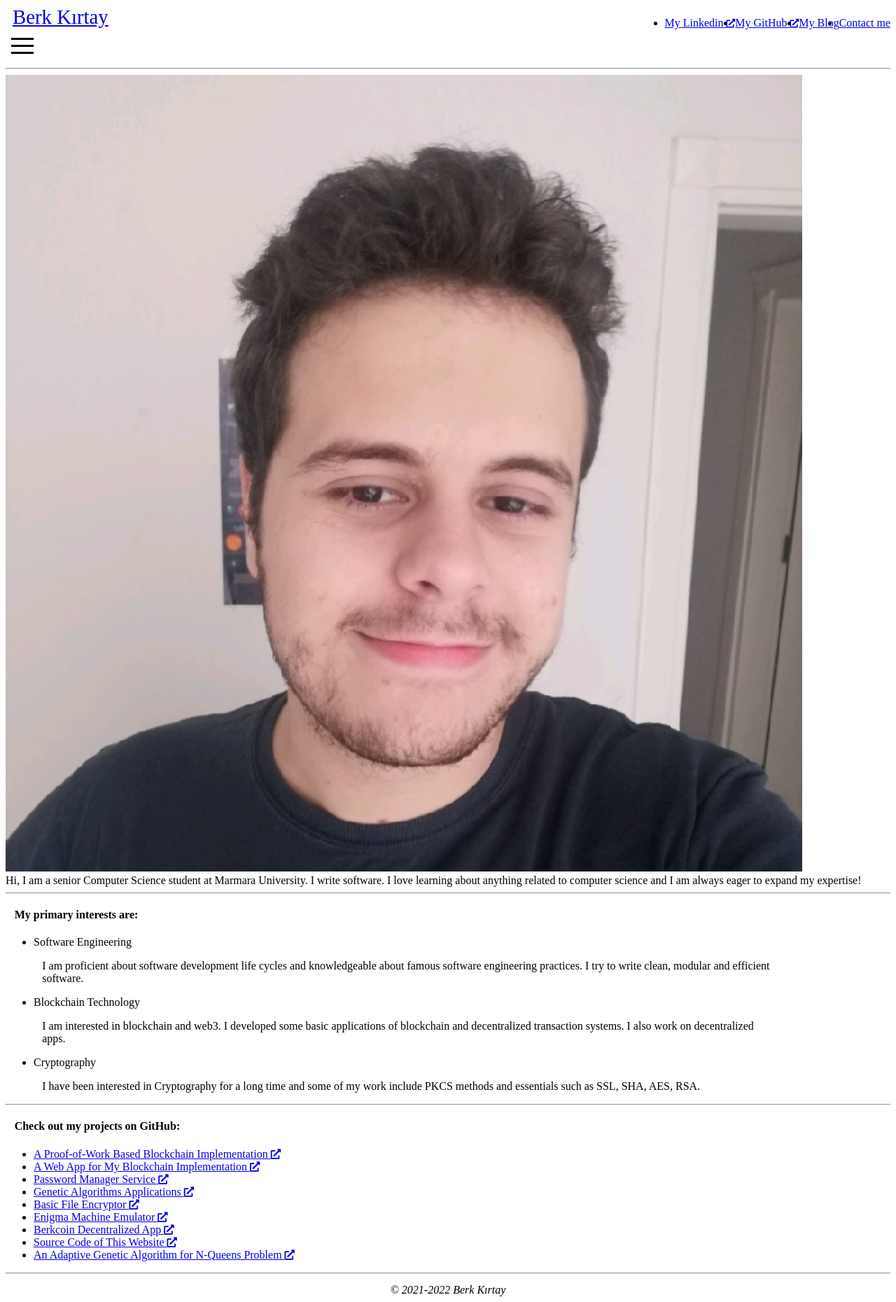
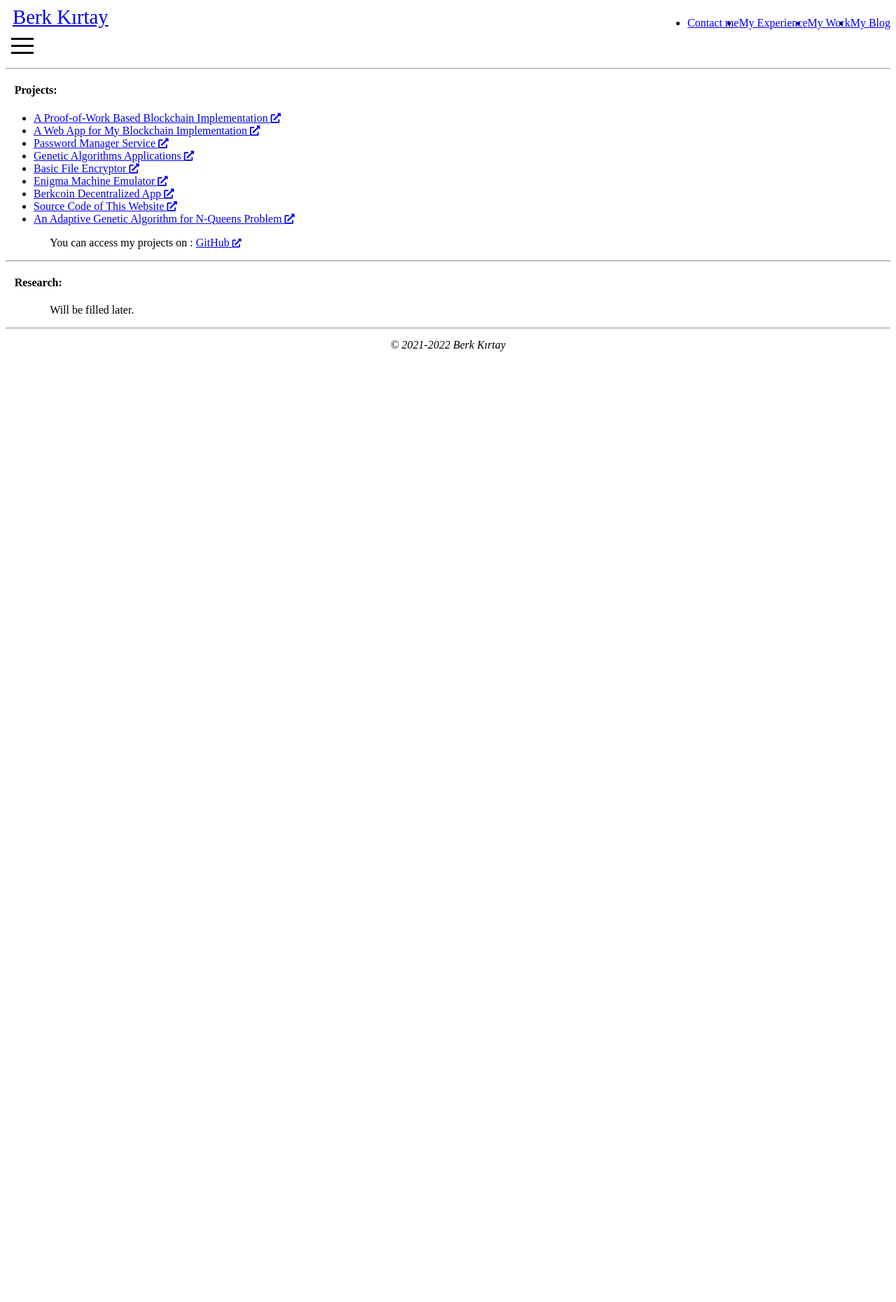
Before and after one commit to berkkirtay/berkkirtay.github.io, a React (Create React App) app: page /work in a window 1280 px wide. Shown: the whole page at 70% size. After the commit the page ends 800 px from the top, so only its background shows below. Built offline with nearby package versions, Linux system fonts and the light colour scheme; the HTML template or start-up script is replaced by a standard one.

Commit message:
additions and changes (exp, work)

```diff
--- a/src/App.js
+++ b/src/App.js
@@ -7,6 +7,8 @@ import Blogs from "./components/blog/Blogs";
 import Blog from "./components/blog/Blog";
 import ScrollToTop from "./components/tools/ScrollToTop"
 import { Nav } from "./components/Nav";
+import Work from "./components/work/Work";
+import Experience from "./components/experience/Experience";
 
 const App = () => {
   return (
@@ -27,6 +29,14 @@ const App = () => {
             <Contact />
           </Route>
 
+          <Route path="/work">
+            <Work />
+          </Route>
+
+          <Route path="/experience">
+            <Experience />
+          </Route>
+
           <Route path="/">
             <Home />
           </Route>
--- a/src/components/Home.js
+++ b/src/components/Home.js
@@ -23,57 +23,18 @@ const Home = () => {
                 <ul>
                     <li>Software Engineering</li>
                     <p style={{ width: "85%", paddingLeft: "1%" }}>I am proficient about software development life cycles and knowledgeable about famous software engineering practices. I try to write clean, modular and efficient software.</p>
+
                     <li>Blockchain Technology</li>
                     <p style={{ width: "85%", paddingLeft: "1%" }}>I am interested in blockchain and web3. I developed some basic applications of blockchain and decentralized transaction systems. I also work on decentralized apps.</p>
+
                     <li >Cryptography</li>
                     <p style={{ width: "85%", paddingLeft: "1%" }}>I have been interested in Cryptography for a long time and some of my work include PKCS methods and essentials such as SSL, SHA, AES, RSA. </p>
+
+                    <li >Artificial Intelligence</li>
+                    <p style={{ width: "85%", paddingLeft: "1%" }}>I am working on evolutionary algorithms and machine learning on my studies and research. </p>
                 </ul>
-                <hr />
             </div>
-
-            <div className="projectLinksList">
-                <h4 style={{ paddingLeft: "1%" }}>Check out my projects on GitHub:</h4>
-                <ul>
-                    <li>
-                        <a href="https://github.com/berkkirtay/basicblockchain" target="_blank" rel="noopener noreferrer">A Proof-of-Work Based Blockchain
-                            Implementation <i style={{ zoom: "0.9" }} className="fas fa-external-link-alt"></i></a>
-                    </li>
-
-                    <li>
-                        <a href="https://github.com/berkkirtay/blockchain-web-api" target="_blank" rel="noopener noreferrer">A Web App for My Blockchain
-                            Implementation <i style={{ zoom: "0.9" }} className="fas fa-external-link-alt"></i></a>
-                    </li>
-
-                    <li>
-                        <a href="https://github.com/berkkirtay/PasswordManager" target="_blank" rel="noopener noreferrer">Password Manager Service <i style={{ zoom: "0.9" }} className="fas fa-external-link-alt"></i></a>
-                    </li>
-
-                    <li>
-                        <a href="https://github.com/berkkirtay/geneticalgorithms" target="_blank" rel="noopener noreferrer">Genetic Algorithms Applications <i style={{ zoom: "0.9" }} className="fas fa-external-link-alt"></i></a>
-                    </li>
-
-                    <li>
-                        <a href="https://github.com/berkkirtay/basicencryptorGUI" target="_blank" rel="noopener noreferrer">Basic File Encryptor <i style={{ zoom: "0.9" }} className="fas fa-external-link-alt"></i></a>
-                    </li>
-
-                    <li>
-                        <a href="https://github.com/berkkirtay/enigmamachine" target="_blank" rel="noopener noreferrer">Enigma Machine Emulator <i style={{ zoom: "0.9" }} className="fas fa-external-link-alt"></i></a>
-                    </li>
-
-                    <li>
-                        <a href="https://github.com/berkkirtay/berkcoin" target="_blank" rel="noopener noreferrer">Berkcoin Decentralized App <i style={{ zoom: "0.9" }} className="fas fa-external-link-alt"></i></a>
-                    </li>
-
-                    <li>
-                        <a href="https://github.com/berkkirtay/personal-website" target="_blank" rel="noopener noreferrer">Source Code of This Website <i style={{ zoom: "0.9" }} className="fas fa-external-link-alt"></i></a>
-                    </li>
-
-                    <li>
-                        <a href="https://github.com/berkkirtay/adaptive-genetic-algorithm-for-n-queens" target="_blank" rel="noopener noreferrer">An Adaptive Genetic Algorithm for N-Queens Problem <i style={{ zoom: "0.9" }} className="fas fa-external-link-alt"></i></a>
-                    </li>
-                </ul>
-                <Footer />
-            </div>
+            <Footer />
         </>
     )
 }
--- a/src/components/Nav.js
+++ b/src/components/Nav.js
@@ -32,16 +32,20 @@ export const Nav = () => {
             </Link>
             <div style={{ float: "right" }}>
                 <ul className="nav">
-                    <li className="nav" style={{ float: "right" }}><Link to="/contact">Contact me</Link>
-                    </li>
                     <li className="nav" style={{ float: "right" }}><Link to="/blog">My Blog</Link>
                     </li>
+                    {/*
                     <li className="nav" style={{ float: "right" }}>
                         <a href="https://github.com/berkkirtay" target="_blank" rel="noopener noreferrer">My GitHub <i style={{ zoom: "0.8" }} className="fas fa-external-link-alt"></i></a>
                     </li>
 
                     <li className="nav" style={{ float: "right" }}>
                         <a href="https://www.linkedin.com/in/berkkirtay/" target="_blank" rel="noopener noreferrer">My Linkedin <i style={{ zoom: "0.8" }} className="fas fa-external-link-alt"></i></a>
+                    </li>
+    */}
+                    <li className="nav" style={{ float: "right" }}><Link to="/work">My Work</Link></li>
+                    <li className="nav" style={{ float: "right" }}><Link to="/experience">My Experience</Link></li>
+                    <li className="nav" style={{ float: "right" }}><Link to="/contact">Contact me</Link>
                     </li>
                 </ul>
             </div>
--- a/src/components/blog/blogComponents/BlogFooter.js
+++ b/src/components/blog/blogComponents/BlogFooter.js
@@ -1,4 +1,5 @@
 // Copyright(c) 2022 Berk Kırtay
+
 const BlogFooter = ({ blog }) => {
     return (
         <div className="blogFooter" style={{ paddingBottom: "2%" }}>
--- a/src/components/blog/blogComponents/Image.js
+++ b/src/components/blog/blogComponents/Image.js
@@ -1,4 +1,5 @@
 // Copyright(c) 2022 Berk Kırtay
+
 const Image = ({ url }) => {
     return (
         <img src={url} alt={url}
--- /dev/null
+++ b/src/components/experience/Experience.js
@@ -0,0 +1,40 @@
+// Copyright(c) 2022 Berk Kırtay
+
+const Experience = () => {
+    const experienceStyle = {
+        float: "right"
+    };
+
+    const table = {
+        padding: "5px",
+        width: "100%",
+    }
+    return (
+        <div>
+            <div className="projectLinksList">
+                <h4 style={{ paddingLeft: "1%" }}>My Experience: </h4>
+                <ul style={{ columns: 2 }}>
+                    <li style={{ width: "100%", color: "rgb(20, 175, 100)" }}>
+                        Software Engineer Intern - Amadeus IT Services
+
+                    </li>
+
+                    <li style={{ width: "100%", color: "rgb(20, 175, 100)" }}>
+                        Junior Software Developer - Medyasoft
+
+                    </li>
+                    <ol style={{ width: "50%", float: "right" }}>
+                        July 2022 – Sep 2022
+                    </ol>
+
+                    <ol style={{ width: "50%", float: "right" }}>
+                        July 2021 – June 2022
+                    </ol>
+                </ul>
+            </div>
+
+        </div>
+    )
+}
+
+export default Experience
--- /dev/null
+++ b/src/components/work/Work.js
@@ -0,0 +1,71 @@
+// Copyright(c) 2022 Berk Kırtay
+
+import { useParams } from 'react-router-dom';
+import { useEffect, useState } from 'react';
+import Footer from '../footer/Footer';
+
+const Work = () => {
+    const workStyle = {
+        paddingLeft: "5%"
+    };
+
+    return (
+        <div>
+            <div className="projectLinksList">
+                <h4 style={{ paddingLeft: "1%" }}>Projects: </h4>
+                <ul>
+                    <li>
+                        <a href="https://github.com/berkkirtay/basicblockchain" target="_blank" rel="noopener noreferrer">A Proof-of-Work Based Blockchain
+                            Implementation <i style={{ zoom: "0.9" }} className="fas fa-external-link-alt"></i></a>
+                    </li>
+
+                    <li>
+                        <a href="https://github.com/berkkirtay/blockchain-web-api" target="_blank" rel="noopener noreferrer">A Web App for My Blockchain
+                            Implementation <i style={{ zoom: "0.9" }} className="fas fa-external-link-alt"></i></a>
+                    </li>
+
+                    <li>
+                        <a href="https://github.com/berkkirtay/PasswordManager" target="_blank" rel="noopener noreferrer">Password Manager Service <i style={{ zoom: "0.9" }} className="fas fa-external-link-alt"></i></a>
+                    </li>
+
+                    <li>
+                        <a href="https://github.com/berkkirtay/geneticalgorithms" target="_blank" rel="noopener noreferrer">Genetic Algorithms Applications <i style={{ zoom: "0.9" }} className="fas fa-external-link-alt"></i></a>
+                    </li>
+
+                    <li>
+                        <a href="https://github.com/berkkirtay/basicencryptorGUI" target="_blank" rel="noopener noreferrer">Basic File Encryptor <i style={{ zoom: "0.9" }} className="fas fa-external-link-alt"></i></a>
+                    </li>
+
+                    <li>
+                        <a href="https://github.com/berkkirtay/enigmamachine" target="_blank" rel="noopener noreferrer">Enigma Machine Emulator <i style={{ zoom: "0.9" }} className="fas fa-external-link-alt"></i></a>
+                    </li>
+
+                    <li>
+                        <a href="https://github.com/berkkirtay/berkcoin" target="_blank" rel="noopener noreferrer">Berkcoin Decentralized App <i style={{ zoom: "0.9" }} className="fas fa-external-link-alt"></i></a>
+                    </li>
+
+                    <li>
+                        <a href="https://github.com/berkkirtay/personal-website" target="_blank" rel="noopener noreferrer">Source Code of This Website <i style={{ zoom: "0.9" }} className="fas fa-external-link-alt"></i></a>
+                    </li>
+
+                    <li>
+                        <a href="https://github.com/berkkirtay/adaptive-genetic-algorithm-for-n-queens" target="_blank" rel="noopener noreferrer">An Adaptive Genetic Algorithm for N-Queens Problem <i style={{ zoom: "0.9" }} className="fas fa-external-link-alt"></i></a>
+                    </li>
+                </ul>
+
+                <p style={workStyle}>You can access my projects on :   <a href="https://github.com/berkkirtay" target="_blank" rel="noopener noreferrer">GitHub <i style={{ zoom: "0.8" }} className="fas fa-external-link-alt"></i></a></p>
+            </div>
+
+            <hr />
+            <div className="projectLinksList">
+                <h4 style={{ paddingLeft: "1%" }}>Research: </h4>
+                <p style={workStyle}>Will be filled later.</p>
+
+            </div>
+
+            <Footer />
+        </div >
+    )
+}
+
+export default Work
--- a/src/styles/index.css
+++ b/src/styles/index.css
@@ -38,6 +38,16 @@ header {
 }
 
 .projectLinksList li {
+  margin: 1.5%;
+  color: rgb(2, 129, 68);
+}
+
+.projectLinksList ol {
+  margin: 1.5%;
+  color: rgb(2, 129, 68);
+}
+
+.projectLinksList td {
   margin: 1.5%;
   color: rgb(2, 129, 68);
 }
@@ -216,7 +226,7 @@ li.nav a:active {
 }
 
 @media screen and (max-device-width: 768px),
-  screen and (orientation: portrait) {
+screen and (orientation: portrait) {
   #profile {
     display: inline-block;
   }
```
